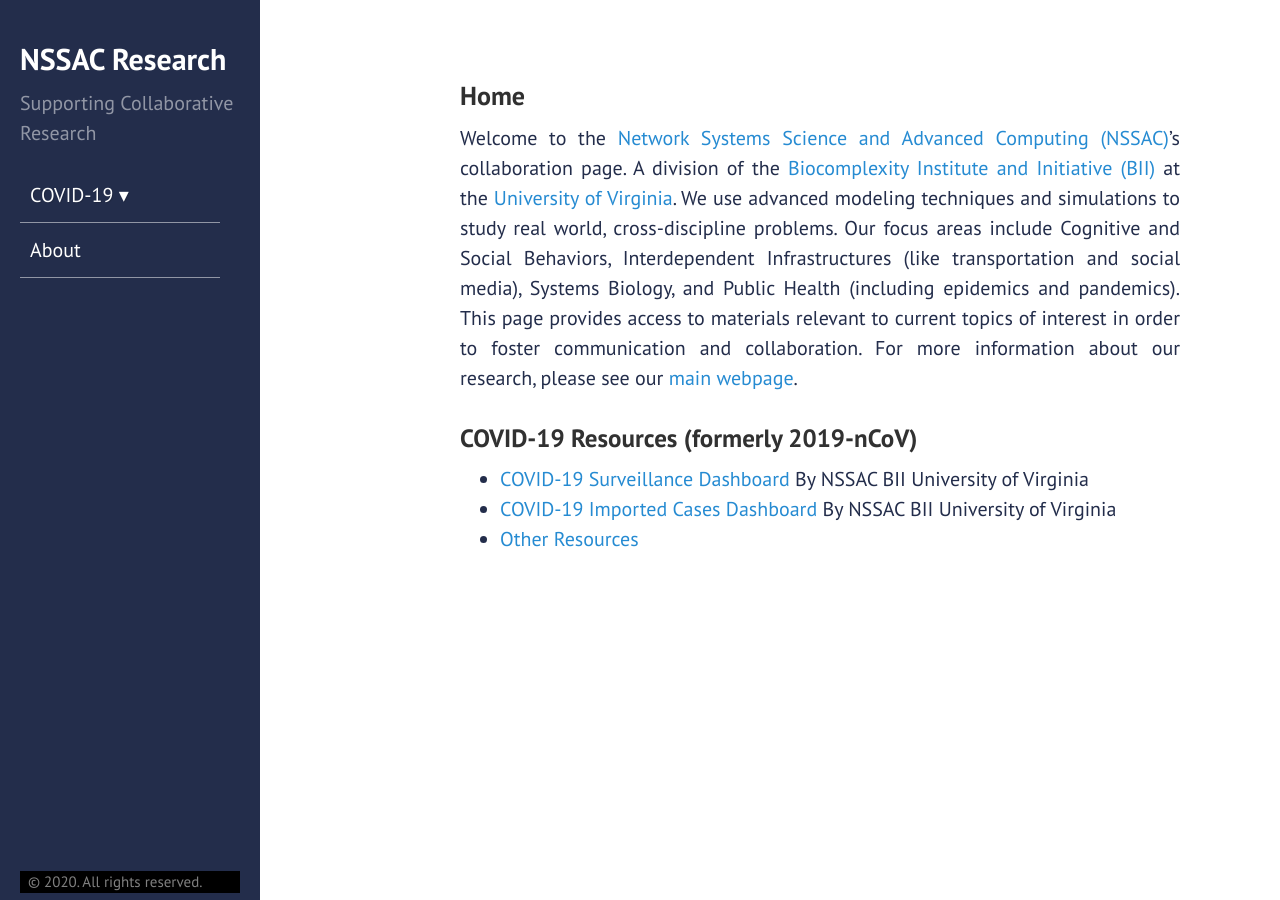
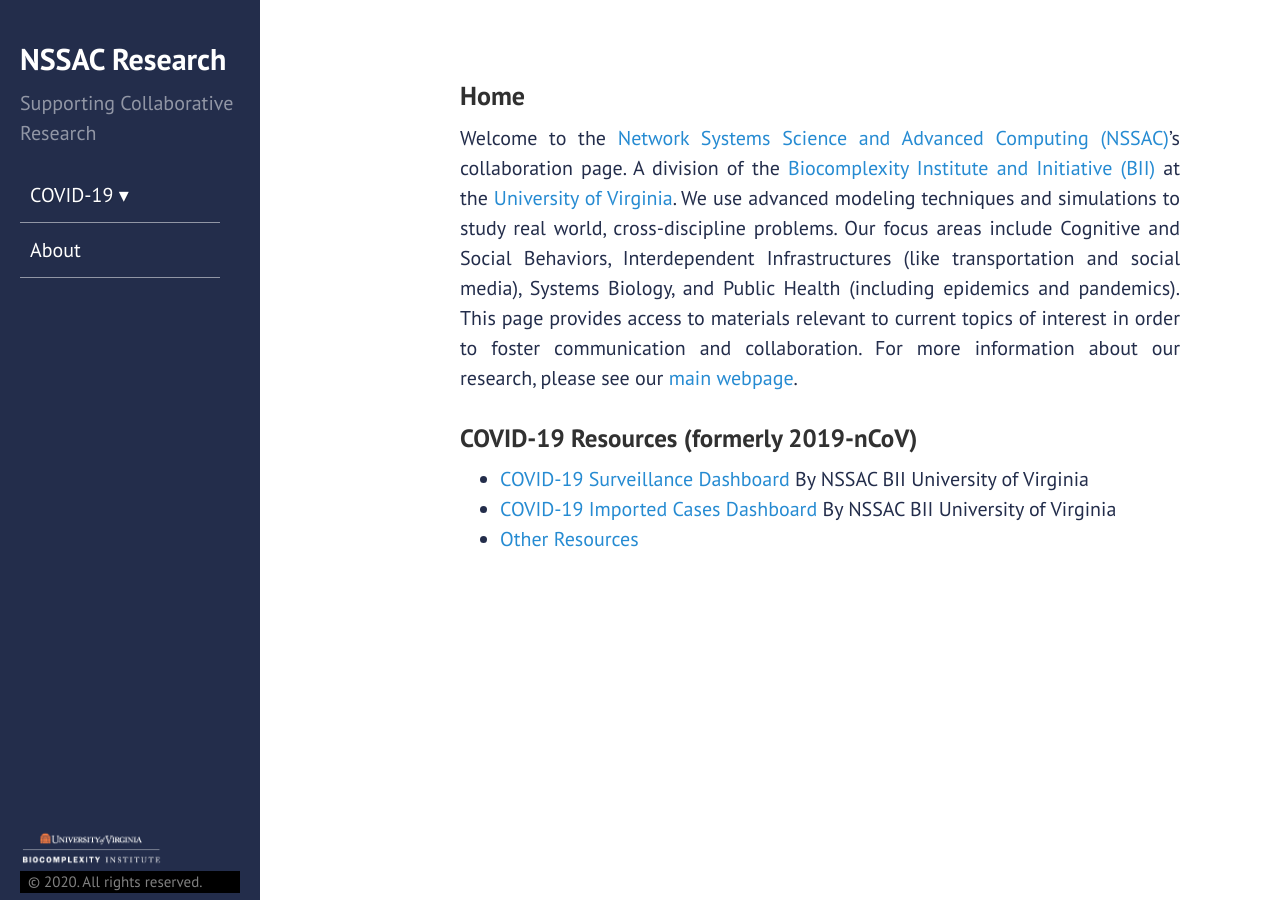
Before and after one commit to mehta-gaurav/mehta-gaurav.github.io, a Jekyll site: the page built from index.md, in a window 1280 px wide. Built offline with Jekyll 4.4.1, drawn with Linux system fonts in a browser that asks for light colours.

Commit message:
Update sidebar.html

```diff
--- a/_includes/sidebar.html
+++ b/_includes/sidebar.html
@@ -45,7 +45,7 @@
       </ul>
    </nav>
    <div class="sidebar-sticky">
-<!--       <a href="https://biocomplexity.virginia.edu" target="_blank"><img src="images/bii_logo_v5-01.png" style="width: 65%; margin: 0;"></a> -->
+      <a href="https://biocomplexity.virginia.edu" target="_blank"><img src="images/bii_logo_v5-01.png" style="width: 65%; margin: 0;"></a>
       <p style="font-size: 15px;text-align: left;background-color: black; padding-left: 8px; margin-bottom: 5px;
 ">&copy; {{ site.time | date: '%Y' }}. All rights reserved.</p>
    </div>
```
